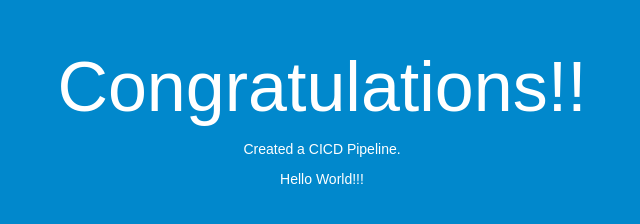
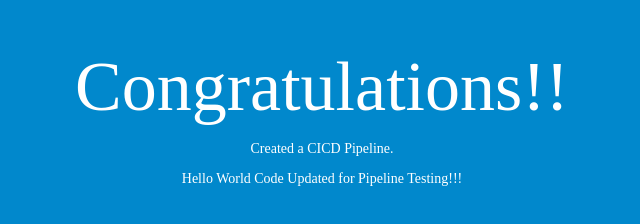
Before and after one commit to darshcloud/CMPE_282_HW_4_AutomateDeployment, a plain HTML site: page index.html in a window 1280 px wide. Shown: the whole page, without its empty margins (318-958 px from the left). Drawn offline with Linux system fonts and the light colour scheme.

Commit message:
Updated Font-family and text change to test pipeline

```diff
--- a/index.html
+++ b/index.html
@@ -2,12 +2,12 @@
 <html>
 <head>
   <meta charset="utf-8">
-  <title>Sample Deployment</title>
+  <title>Sample CodePipeline Deployment</title>
   <style>
     body {
       color: #ffffff;
       background-color: #0188cc;
-      font-family: Arial, sans-serif;
+      font-family: Times New Roman, Times, serif;
       font-size: 14px;
     }
 
@@ -28,7 +28,7 @@
   <div align="center">
 <h1>Congratulations!!</h1>
 <p>Created a CICD Pipeline.</p>
-    <p>Hello World!!!</p>
+    <p>Hello World Code Updated for Pipeline Testing!!!</p>
   </div>
 </body>
 </html>
```
